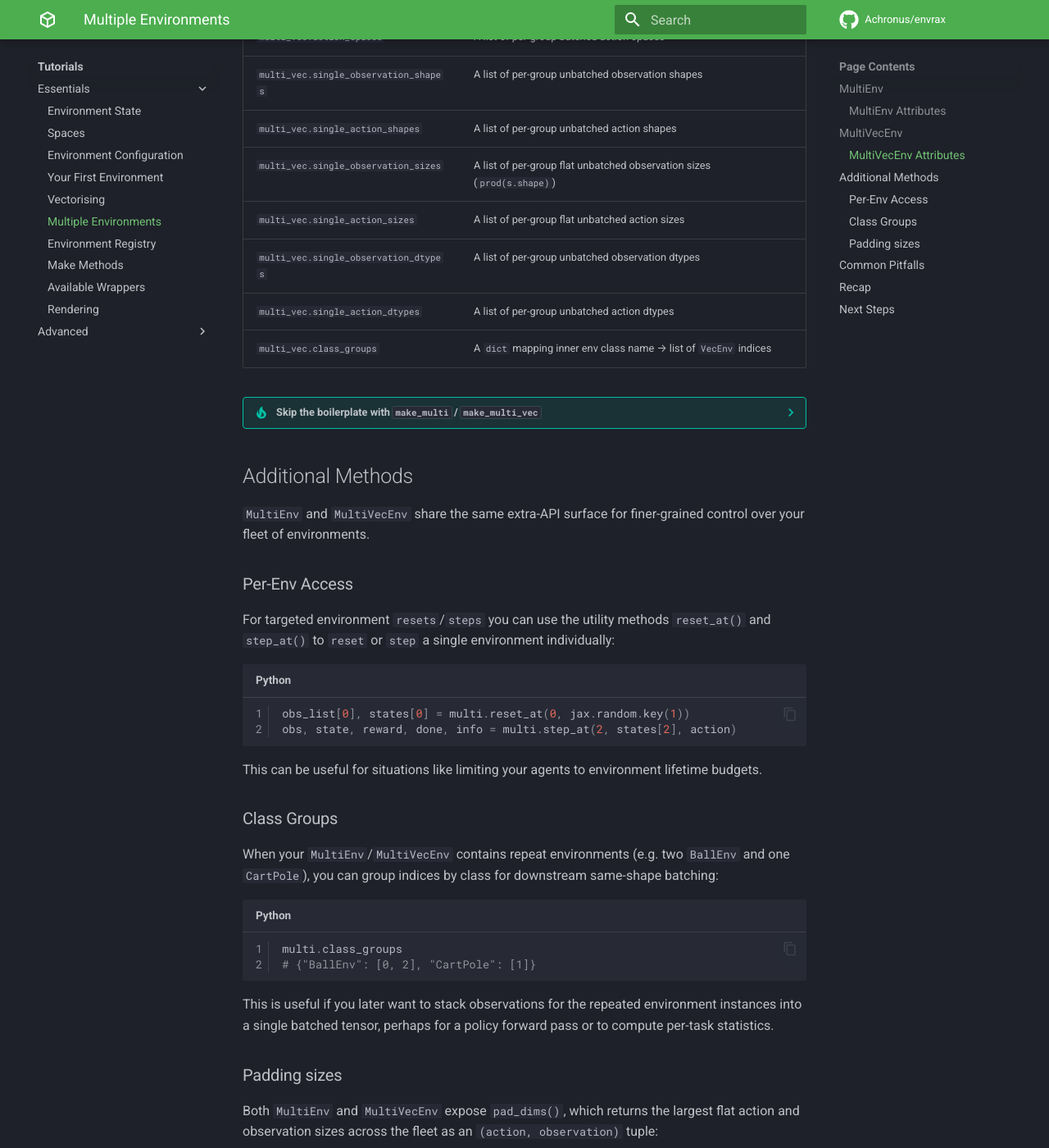
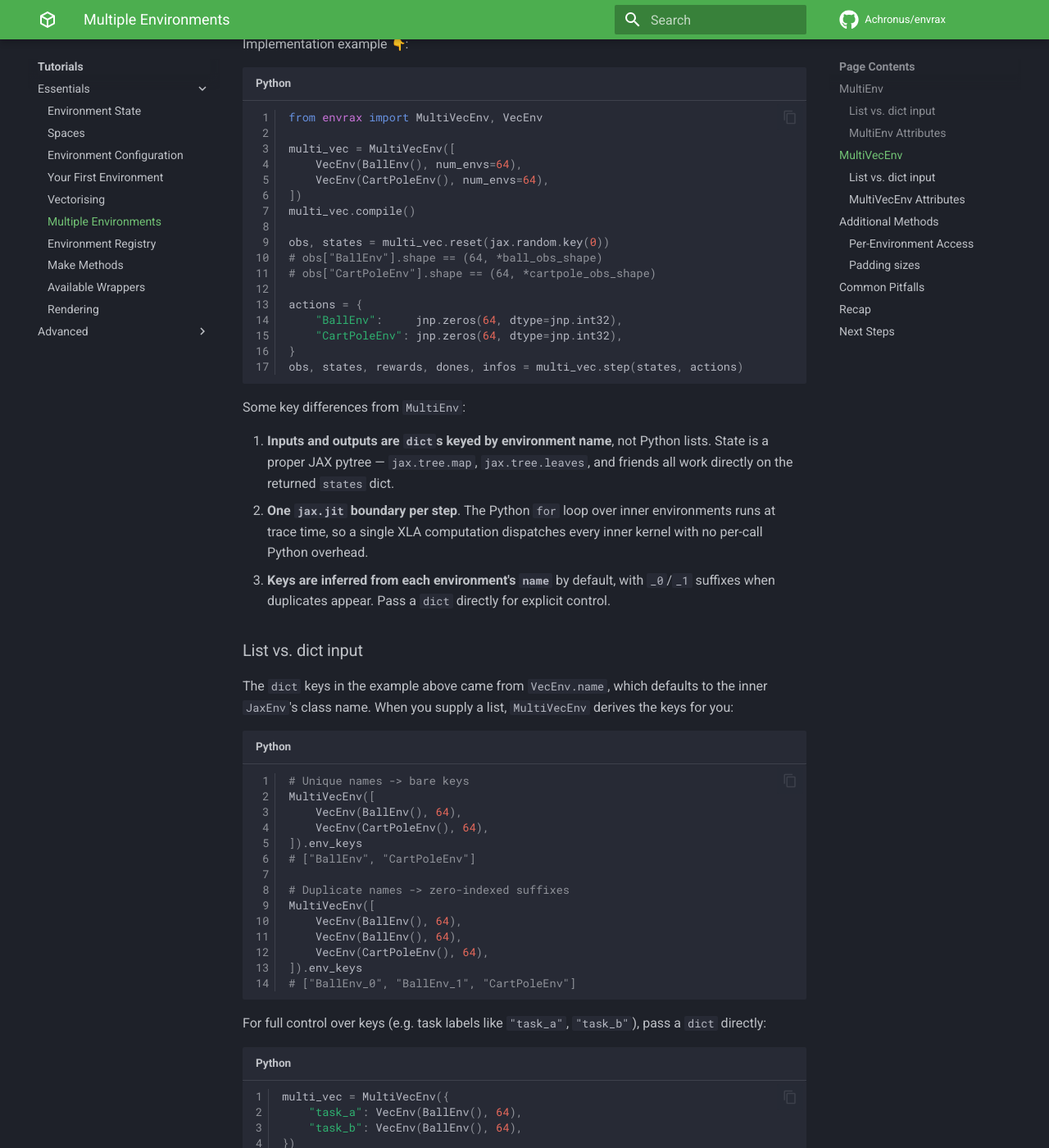
Before and after one commit to Achronus/envrax, an MkDocs documentation site: the page built from docs/tutorials/essentials/multi-env.md, in a window 1280 px wide and 1400 px high, scrolled down 3248 px. Shown: the whole window at 82% size. Built offline with MkDocs 1.6.1 and Material for MkDocs 9.7.7, drawn with Linux system fonts in a browser that asks for light colours; emoji names are drawn with the system emoji font; comment, search, counter and statistics services are not loaded; some of the changed text lies outside the part shown.

Commit message:
docs(multi): Updated/added docs to reflect new `MultiEnv` changes.

````diff
--- a/docs/tutorials/essentials/multi-env.md
+++ b/docs/tutorials/essentials/multi-env.md
@@ -4,19 +4,21 @@
 
 This is a very common strategy for meta-learning tasks, multi-task training, and when evaluating an agent on multiple environments.
 
-Envrax has built-in support for this via the `MultiEnv` and `MultiVecEnv` classes. Each gives you `M` parallel copies of *different* env classes. These could be different environments or the same environment but with different observation shapes, action spaces, and configs. The sky's the limit! :smile:
+Envrax has built-in support for this via the `MultiEnv` and `MultiVecEnv` classes. Each gives you `M` parallel copies of *different* environment classes. These could be different environments or the same environment but with different observation shapes, action spaces, and configs. The sky's the limit! :smile:
 
 As a rule of thumb, if you want:
 
 1. `N` parallel copies of one environment - use [`VecEnv`](vectorising.md)
 2. `M` different environments, one instance for each - use [`MultiEnv`](#multienv)
-3. `M` different environments with `N` copies of each - use [`MultiVecEnv`](#multivecenv)
+3. `M` different environments with `N` copies of each (or any mix of [`BatchedEnv`](../../api/env/batched.md) strategies) - use [`MultiVecEnv`](#multivecenv)
 
 ## `MultiEnv`
 
 ???+ api "API Docs"
 
     [`envrax.multi_env.MultiEnv`](../../api/env/multi.md#envrax.multi_env.MultiEnv)
+
+`MultiEnv` holds `M` `JaxEnv` instances keyed by environment name and dispatches `reset`/`step` via a Python loop. Each inner environment keeps its own compile cycle (typically via `JitWrapper`) — `MultiEnv` adds no outer `jax.jit` boundary. Reach for [`MultiVecEnv`](#multivecenv) when you need a single jitted dispatch over batched envs instead.
 
 Implementation example :point_down::
 
@@ -27,7 +29,6 @@
 from envrax import MultiEnv
 from envrax.wrappers import JitWrapper
 
-# Pass a list of JaxEnv instances directly
 multi = MultiEnv([
     JitWrapper(BallEnv()),
     JitWrapper(CartPoleEnv()),
@@ -35,39 +36,65 @@
 ])
 multi.compile()   # trigger XLA compilation for all inner envs
 
-obs_list, states = multi.reset(jax.random.key(0))
+obs, states = multi.reset(jax.random.key(0))
+# obs["BallEnv_0"], obs["CartPoleEnv"], obs["BallEnv_1"]
 
-actions = [jnp.int32(0) for _ in range(multi.num_envs)]
-obs_list, states, rewards, dones, infos = multi.step(states, actions)
+actions = {key: jnp.int32(0) for key in multi.env_keys}
+obs, states, rewards, dones, infos = multi.step(states, actions)
 ```
 
 Some key things worth noting:
 
-1. **Inputs and outputs are Python lists**, not stacked arrays. Different environments may have different observation shapes, action shapes and configs. They cannot be stacked in JAX arrays.
-2. **`reset(rng)` takes one master key**. `MultiEnv` splits it automatically into `M` deterministic sub-keys so the same master key always produces the same per-env starts.
-3. **`compile()` is a separate step**. `MultiEnv` doesn't pre-warm its inner environments by default. Calling `multi.compile()` walks the fleet and compiles each one with a progress bar, so you can measure the setup vs. training costs separately.
+1. **Inputs and outputs are `dict`s keyed by environment name**, not Python lists. Different environments may have different observation shapes, action shapes and configs — keying by name keeps everything explicit and easy to look up.
+2. **Keys are inferred from each environment's `name`** by default, with `_0`/`_1` suffixes when duplicates appear. Wrappers like `JitWrapper` delegate `name` to the inner environment, so `JitWrapper(BallEnv()).name == "BallEnv"`. Pass a `dict` directly for explicit control.
+3. **`reset(rng)` takes one master key**. `MultiEnv` splits it automatically into one sub-key per inner environment so the same master key always produces the same per-environment starts.
+4. **`compile()` is a separate step**. `MultiEnv` doesn't pre-warm its inner environments by default. Calling `multi.compile()` walks the fleet and compiles each `JitWrapper`-wrapped environment with a progress bar, so you can measure the setup vs. training costs separately.
+
+### List vs. dict input
+
+Just like `MultiVecEnv`, `MultiEnv` accepts either form:
+
+```python
+# Unique names -> bare keys
+MultiEnv([BallEnv(), CartPoleEnv()]).env_keys
+# ["BallEnv", "CartPoleEnv"]
+
+# Duplicate names -> zero-indexed suffixes
+MultiEnv([BallEnv(), BallEnv(), CartPoleEnv()]).env_keys
+# ["BallEnv_0", "BallEnv_1", "CartPoleEnv"]
+
+# Explicit dict -> keys used verbatim
+MultiEnv({"task_a": BallEnv(), "task_b": BallEnv()}).env_keys
+# ["task_a", "task_b"]
+```
+
+Iteration order is preserved in both forms.
 
 ### `MultiEnv` Attributes
 
 | Item | Description |
 | --- | --- |
-| `multi.envs` | The list of inner `JaxEnv` instances |
-| `multi.num_envs` | The number of environments (`M`) |
-| `multi.observation_spaces` | A list of per-env observation spaces |
-| `multi.action_spaces` | A list of per-env action spaces |
-| `multi.observation_shapes` | A list of per-env observation shapes (`s.shape`) |
-| `multi.action_shapes` | A list of per-env action shapes |
-| `multi.observation_sizes` | A list of per-env flat observation sizes (`prod(s.shape)`) |
-| `multi.action_sizes` | A list of per-env flat action sizes |
-| `multi.observation_dtypes` | A list of per-env observation dtypes |
-| `multi.action_dtypes` | A list of per-env action dtypes |
-| `multi.class_groups` | A `dict` mapping env class name → list of indices |
+| `multi.envs` | The `dict` of inner `JaxEnv` instances |
+| `multi.env_keys` | Ordered list of environment-type keys |
+| `multi.n_envs` | The number of environments (`M`) |
+| `multi.observation_spaces` | A `dict` of per-env observation spaces |
+| `multi.action_spaces` | A `dict` of per-env action spaces |
+| `multi.observation_shapes` | A `dict` of per-env observation shapes (`s.shape`) |
+| `multi.action_shapes` | A `dict` of per-env action shapes |
+| `multi.observation_sizes` | A `dict` of per-env flat observation sizes (`prod(s.shape)`) |
+| `multi.action_sizes` | A `dict` of per-env flat action sizes |
+| `multi.observation_dtypes` | A `dict` of per-env observation dtypes |
+| `multi.action_dtypes` | A `dict` of per-env action dtypes |
 
 ## `MultiVecEnv`
 
 ???+ api "API Docs"
 
     [`envrax.multi_vec_env.MultiVecEnv`](../../api/env/multi.md#envrax.multi_vec_env.MultiVecEnv)
+
+`MultiVecEnv` is the JAX-native sibling of `MultiEnv`. It holds `M` [`BatchedEnv`](../../api/env/batched.md) instances and steps them all together inside a single `jax.jit` boundary, so the cross-environment dispatch loop unrolls at trace time and there's no per-call Python overhead between groups.
+
+Each inner `BatchedEnv` handles its own internal batching however it likes. `VecEnv` is the canonical vmap strategy, but downstream packages can add others (e.g. composite MJX scenes) and slot them into the same `MultiVecEnv` without any changes to envrax.
 
 Implementation example :point_down::
 
@@ -80,69 +107,104 @@
 ])
 multi_vec.compile()
 
-obs_list, states = multi_vec.reset(jax.random.key(0))
-# obs_list[0].shape == (64, *ball_obs_shape)
-# obs_list[1].shape == (64, *cartpole_obs_shape)
+obs, states = multi_vec.reset(jax.random.key(0))
+# obs["BallEnv"].shape == (64, *ball_obs_shape)
+# obs["CartPoleEnv"].shape == (64, *cartpole_obs_shape)
 
-actions = [jnp.zeros(64, dtype=jnp.int32) for _ in range(multi_vec.num_envs)]
-obs_list, states, rewards, dones, infos = multi_vec.step(states, actions)
+actions = {
+    "BallEnv":     jnp.zeros(64, dtype=jnp.int32),
+    "CartPoleEnv": jnp.zeros(64, dtype=jnp.int32),
+}
+obs, states, rewards, dones, infos = multi_vec.step(states, actions)
 ```
 
-This follows the same pattern as `MultiEnv` with a slight difference - each element of the returned lists is batched to `(n_envs, ...)` by its inner `VecEnv`.
+Some key differences from `MultiEnv`:
+
+1. **Inputs and outputs are `dict`s keyed by environment name**, not Python lists. State is a proper JAX pytree — `jax.tree.map`, `jax.tree.leaves`, and friends all work directly on the returned `states` dict.
+2. **One `jax.jit` boundary per step**. The Python `for` loop over inner environments runs at trace time, so a single XLA computation dispatches every inner kernel with no per-call Python overhead.
+3. **Keys are inferred from each environment's `name`** by default, with `_0`/`_1` suffixes when duplicates appear. Pass a `dict` directly for explicit control.
+
+### List vs. dict input
+
+The `dict` keys in the example above came from `VecEnv.name`, which defaults to the inner `JaxEnv`'s class name. When you supply a list, `MultiVecEnv` derives the keys for you:
+
+```python
+# Unique names -> bare keys
+MultiVecEnv([
+    VecEnv(BallEnv(), 64),
+    VecEnv(CartPoleEnv(), 64),
+]).env_keys
+# ["BallEnv", "CartPoleEnv"]
+
+# Duplicate names -> zero-indexed suffixes
+MultiVecEnv([
+    VecEnv(BallEnv(), 64),
+    VecEnv(BallEnv(), 64),
+    VecEnv(CartPoleEnv(), 64),
+]).env_keys
+# ["BallEnv_0", "BallEnv_1", "CartPoleEnv"]
+```
+
+For full control over keys (e.g. task labels like `"task_a"`, `"task_b"`), pass a `dict` directly:
+
+```python
+multi_vec = MultiVecEnv({
+    "task_a": VecEnv(BallEnv(), 64),
+    "task_b": VecEnv(BallEnv(), 64),
+})
+```
+
+Iteration order is preserved in both forms.
 
 ### `MultiVecEnv` Attributes
 
 | Item | Description |
 | --- | --- |
-| `multi_vec.vec_envs` | The list of inner `VecEnv` instances |
-| `multi_vec.num_envs` | The number of `VecEnv` groups (`M`) |
-| `multi_vec.total_envs` | Total individual environments across all groups (`M × N`) |
-| `multi_vec.single_observation_spaces` | A list of per-group unbatched observation spaces |
-| `multi_vec.single_action_spaces` | A list of per-group unbatched action spaces |
-| `multi_vec.observation_spaces` | A list of per-group batched observation spaces |
-| `multi_vec.action_spaces` | A list of per-group batched action spaces |
-| `multi_vec.single_observation_shapes` | A list of per-group unbatched observation shapes |
-| `multi_vec.single_action_shapes` | A list of per-group unbatched action shapes |
-| `multi_vec.single_observation_sizes` | A list of per-group flat unbatched observation sizes (`prod(s.shape)`) |
-| `multi_vec.single_action_sizes` | A list of per-group flat unbatched action sizes |
-| `multi_vec.single_observation_dtypes` | A list of per-group unbatched observation dtypes |
-| `multi_vec.single_action_dtypes` | A list of per-group unbatched action dtypes |
-| `multi_vec.class_groups` | A `dict` mapping inner env class name → list of `VecEnv` indices |
+| `multi_vec.envs` | The `dict` of inner `BatchedEnv` instances |
+| `multi_vec.env_keys` | Ordered list of environment-type keys |
+| `multi_vec.n_envs` | The number of distinct environment types (`M`) |
+| `multi_vec.total_slots` | Total individual agent slots across all groups |
+| `multi_vec.slots_per_env` | A `dict` of per-group slot counts |
+| `multi_vec.single_observation_spaces` | A `dict` of per-group unbatched observation spaces |
+| `multi_vec.single_action_spaces` | A `dict` of per-group unbatched action spaces |
+| `multi_vec.single_observation_shapes` | A `dict` of per-group unbatched observation shapes |
+| `multi_vec.single_action_shapes` | A `dict` of per-group unbatched action shapes |
+| `multi_vec.single_observation_sizes` | A `dict` of per-group flat unbatched observation sizes (`prod(s.shape)`) |
+| `multi_vec.single_action_sizes` | A `dict` of per-group flat unbatched action sizes |
+| `multi_vec.single_observation_dtypes` | A `dict` of per-group unbatched observation dtypes |
+| `multi_vec.single_action_dtypes` | A `dict` of per-group unbatched action dtypes |
 
 ??? tip "Skip the boilerplate with `make_multi` / `make_multi_vec`"
-    The [`make_multi`](make.md) and [`make_multi_vec`](make.md) factory methods build these fleets by name in one call - wrappers, JIT, and all. The class-based form here is the underlying mechanism; the factories are the sugar on top. :muscle:
+    The [`make_multi`](make.md) and [`make_multi_vec`](make.md) factory methods build these fleets in one call — wrappers, JIT, and all. The class-based form here is the underlying mechanism; the factories are the sugar on top! :muscle:
 
     Use them whenever you can!
 
 ## Additional Methods
 
-`MultiEnv` and `MultiVecEnv` share the same extra-API surface for finer-grained control over your fleet of environments.
+Both `MultiEnv` and `MultiVecEnv` share the same dict-keyed surface for finer-grained control.
 
-### Per-Env Access
+### Per-Environment Access
 
-For targeted environment `resets`/`steps` you can use the utility methods `reset_at()` and `step_at()` to `reset` or `step` a single environment individually:
+Inner environments are directly accessible by key:
 
 ```python
-obs_list[0], states[0] = multi.reset_at(0, jax.random.key(1))
-obs, state, reward, done, info = multi.step_at(2, states[2], action)
+inner = multi.envs["BallEnv"]              # MultiEnv     -> JaxEnv
+inner = multi_vec.envs["BallEnv"]          # MultiVecEnv  -> BatchedEnv
+obs, state = inner.reset(jax.random.key(1))
 ```
 
-This can be useful for situations like limiting your agents to environment lifetime budgets.
-
-### Class Groups
-
-When your `MultiEnv`/`MultiVecEnv` contains repeat environments (e.g. two `BallEnv` and one `CartPole`), you can group indices by class for downstream same-shape batching:
+For `MultiVecEnv`, pulling out a single slot's state from a batched environment (e.g. one rollout) uses `slot_state` / `render_slot`:
 
 ```python
-multi.class_groups
-# {"BallEnv": [0, 2], "CartPole": [1]}
+single_state = multi_vec.slot_state(states, "BallEnv", slot_idx=0)
+frame        = multi_vec.render_slot(states, "BallEnv", slot_idx=0)
 ```
 
-This is useful if you later want to stack observations for the repeated environment instances into a single batched tensor, perhaps for a policy forward pass or to compute per-task statistics.
+`MultiEnv` doesn't need these — its inner environments aren't batched, so `multi.envs["BallEnv"].render(state)` does the same job directly.
 
 ### Padding sizes
 
-Both `MultiEnv` and `MultiVecEnv` expose `pad_dims()`, which returns the largest flat action and observation sizes across the fleet as an `(action, observation)` tuple:
+Both classes expose `pad_dims()`, which returns the largest flat action and observation sizes across the fleet as an `(action, observation)` tuple:
 
 ```python
 action, observation = multi_vec.pad_dims()  # e.g. (5, 192)
@@ -156,17 +218,19 @@
 
 Using multiple environments at once can be tricky, be mindful of the following "gotchas":
 
-- **Different action dtypes** - if `env[0]` takes `int32` and `env[1]` takes `float32`, build the actions list element by element; don't try to `jnp.stack` them.
-- **Forgetting `compile()`** - `MultiEnv` and `MultiVecEnv` don't pre-warm their inner environments. Without an explicit `multi.compile()`, your first `step` call will pay the compile cost for *every* env in the fleet sequentially.
+- **Different action dtypes** - if one environment takes `int32` and another takes `float32`, build the actions dict element by element; don't try to `jnp.stack` them.
+- **Mismatched keys on `step`** - the `states` and `actions` dicts must have exactly the same keys as `multi.env_keys`. A missing or extra key raises a `ValueError` before the inner step runs.
+- **Forgetting `compile()`** - neither class pre-warms its inner environments. Without an explicit `multi.compile()`, your first `step` call will pay the compile cost for *every* inner environment sequentially.
 
 ## Recap
 
 To recap:
 
-- `MultiEnv` manages `M` heterogeneous `JaxEnv` instances; `MultiVecEnv` manages `M` `VecEnv` groups
-- Inputs and outputs are lists because observation shapes can differ across environments
-- `reset_at` and `step_at` let you touch a single env without disturbing the rest
-- `class_groups` maps class name → indices for downstream same-shape batching
+- `MultiEnv` manages `M` heterogeneous `JaxEnv` instances; `MultiVecEnv` manages `M` heterogeneous [`BatchedEnv`](../../api/env/batched.md) instances (`VecEnv` being the canonical one)
+- Both accept either a list (auto-keyed from `env.name` with `_0`/`_1` suffixes on duplicates) or a dict (keys used verbatim)
+- Both return dicts keyed by environment name — `MultiVecEnv`'s state is a proper JAX pytree
+- Inner environments are accessed via `multi.envs[key]`; for batched slot extraction in `MultiVecEnv`, use `slot_state` / `render_slot`
+- `MultiVecEnv` is fully JAX-native — its step runs inside one `jax.jit` boundary with no per-call Python overhead between groups
 - Call `.compile()` explicitly — these managers default to deferred compilation
 
 Next up, we'll explore how Envrax's environment registry works so you can use canonical names for building environments instead of classes.
--- a/mkdocs.yml
+++ b/mkdocs.yml
@@ -75,6 +75,7 @@
       - API Reference: api/index.md
       - Environments:
         - Single Environment: api/env/base.md
+        - Batched Environment: api/env/batched.md
         - Vectorised: api/env/vec.md
         - Multi-Environment: api/env/multi.md
       - Spaces: api/spaces.md
````
Also changed, not shown: docs/api/index.md (+1 -1 lines), docs/tutorials/essentials/vectorising.md (+17 -10 lines), 2 other files.
